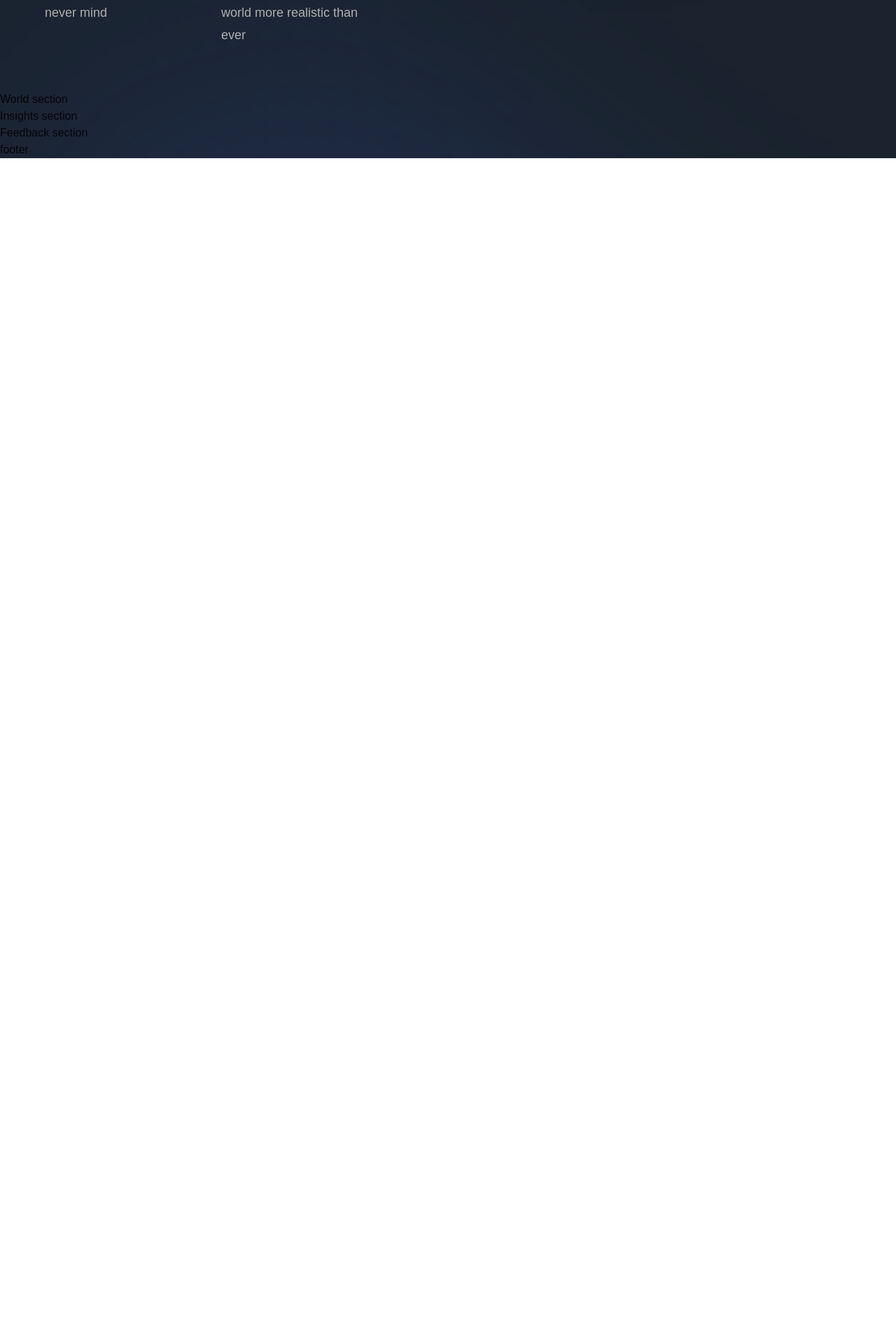
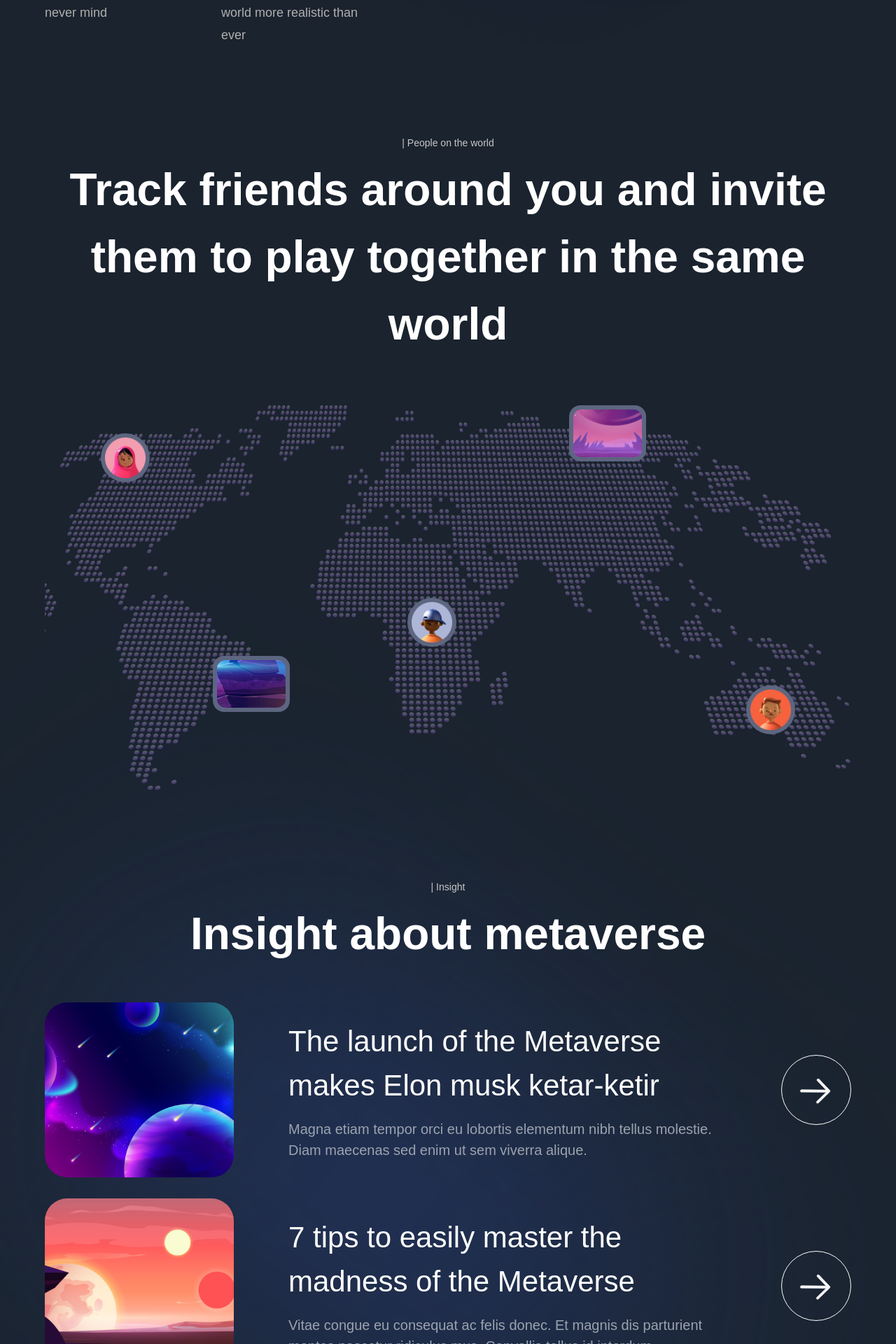
Before and after one commit to HugoRamonPereira/beyond-metaverse, a Next.js app: page / in a window 1280 px wide. Shown: the part 4040-5960 px from the top of the page at 70% size. Before the commit the page ends 4266 px from the top, so only its background shows below. Built offline with nearby package versions, Linux system fonts and the light colour scheme; a web font is replaced by a local one.

Commit message:
Created worlds and insight components

```diff
--- a/components/InsightCard.jsx
+++ b/components/InsightCard.jsx
@@ -1,9 +1,39 @@
 'use client';
 
-const InsightCard = () => (
-  <div>
-    Insight Card
-  </div>
+import { motion } from 'framer-motion';
+import styles from '../styles';
+import { fadeIn } from '../utils/motion';
+
+const InsightCard = ({ imgUrl, title, subtitle, index }) => (
+  <motion.div
+    variants={fadeIn('up', 'spring', index * 0.5, 1)}
+    className="flex md:flex-row flex-col gap-4"
+  >
+    <img
+      src={imgUrl}
+      alt="planet-01"
+      className="md:w-[270px] w-full h-[250px] rounded-[32px] object-cover"
+    />
+    <div className="w-full flex justify-between items-center">
+      <div className="flex-1 md:ml-[62px] flex flex-col max-w-[650px]">
+        <h4 className="font-normal lg:text-[42px] text-[26px] text-white">
+          {title}
+        </h4>
+        <p className="mt-[16px] font-light lg:text-[20px] text-[14px] text-gray-400">
+          {subtitle}
+        </p>
+      </div>
+      <div
+        className="lg:flex hidden items-center justify-center w-[100px] h-[100px] rounded-full bg-transparent border-[1px] border-white"
+      >
+        <img
+          src="arrow.svg"
+          alt="arrow"
+          className="w-[40%] h-[40%] object-contain rotate-[30deg]"
+        />
+      </div>
+    </div>
+  </motion.div>
 );
 
 export default InsightCard;
--- a/sections/Insights.jsx
+++ b/sections/Insights.jsx
@@ -1,8 +1,32 @@
 'use client';
 
+import { motion } from 'framer-motion';
+import styles from '../styles';
+import { staggerContainer } from '../utils/motion';
+import { InsightCard, TitleText, TypingText } from '../components';
+import { insights } from '../constants';
+
 const Insights = () => (
-  <section>
-    Insights section
+  <section className={`${styles.paddings} relative z-10`}>
+    <motion.div
+      variants={staggerContainer}
+      initial="hidden"
+      whileInView="show"
+      viewport={{ once: 'false', amount: 0.25 }}
+      className={`${styles.innerWidth} mx-auto flex flex-col`}
+    >
+      <TypingText title="| Insight" textStyles="text-center" />
+      <TitleText title="Insight about metaverse" textStyles="text-center" />
+      <div className="mt-[50px] flex flex-col gap-[30px]">
+        {insights.map((insight, index) => (
+          <InsightCard
+            key={`insight-${index}`}
+            {...insight}
+            index={index + 1}
+          />
+        ))}
+      </div>
+    </motion.div>
   </section>
 );
 
--- a/sections/World.jsx
+++ b/sections/World.jsx
@@ -1,8 +1,83 @@
 'use client';
 
+import { motion } from 'framer-motion';
+import styles from '../styles';
+import { staggerContainer, fadeIn } from '../utils/motion';
+import { TitleText, TypingText } from '../components';
+
 const World = () => (
-  <section>
-    World section
+  <section className={`${styles.paddings} relative z-10`}>
+    <motion.div
+      variants={staggerContainer}
+      initial="hidden"
+      whileInView="show"
+      viewport={{ once: 'false', amount: 0.25 }}
+      className={`${styles.innerWidth} mx-auto flex flex-col`}
+    >
+      <TypingText
+        title="| People on the world"
+        textStyles="text-center"
+      />
+      <TitleText
+        title={<>Track friends around you and invite them to play together in the same world</>}
+        textStyles="text-center"
+      />
+      <motion.div
+        variants={fadeIn('up', 'tween', 0.3, 1)}
+        className="relative mt-[68px] flex w-full h-[550px]"
+      >
+        <img
+          src="/map.png"
+          alt="world-map"
+          className="w-full h-full object-cover"
+        />
+        <div
+          className="absolute bottom-20 right-20 w-[70px] h-[70px] p-[6px] rounded-full bg-[#5D6680]"
+        >
+          <img
+            src="people-01.png"
+            alt="people"
+            className="w-full h-full"
+          />
+        </div>
+        <div
+          className="absolute top-10 left-20 w-[70px] h-[70px] p-[6px] rounded-full bg-[#5D6680]"
+        >
+          <img
+            src="people-02.png"
+            alt="people"
+            className="w-full h-full"
+          />
+        </div>
+        <div
+          className="absolute top-1/2 left-[45%] w-[70px] h-[70px] p-[6px] rounded-full bg-[#5D6680]"
+        >
+          <img
+            src="people-03.png"
+            alt="people"
+            className="w-full h-full"
+          />
+        </div>
+        <div
+          className="absolute bottom-28 left-60 w-[110px] h-[80px] p-[6px] rounded-2xl bg-[#5D6680]"
+        >
+          <img
+            src="planet-people-01.png"
+            alt="planet"
+            className="w-full h-full"
+          />
+        </div>
+        <div
+          className="absolute top-1/5 left-[65%] w-[110px] h-[80px] p-[6px] rounded-2xl bg-[#5D6680]"
+        >
+          <img
+            src="planet-people-02.png"
+            alt="planet"
+            className="w-full h-full"
+          />
+        </div>
+      </motion.div>
+    </motion.div>
   </section>
 );
 
```
Also changed, not shown: public/planet-people-01.png (added), public/planet-people-02.png (added).
